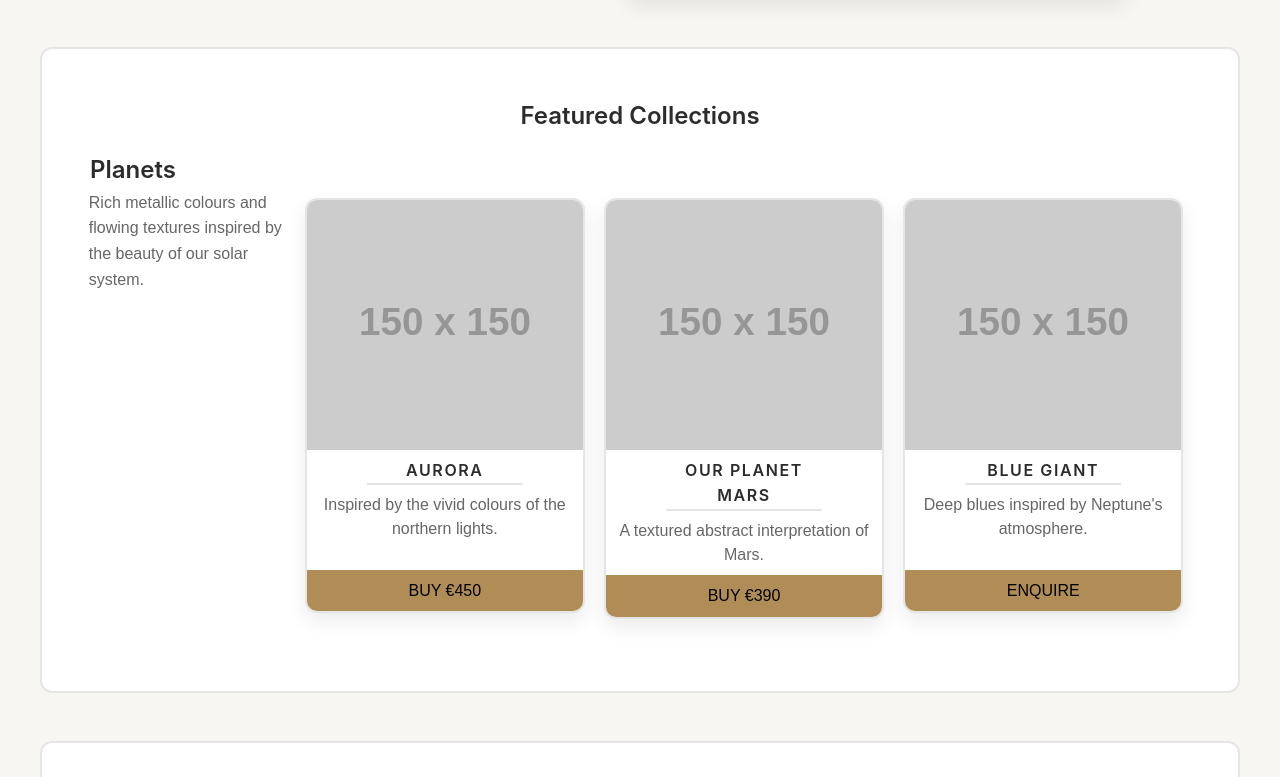
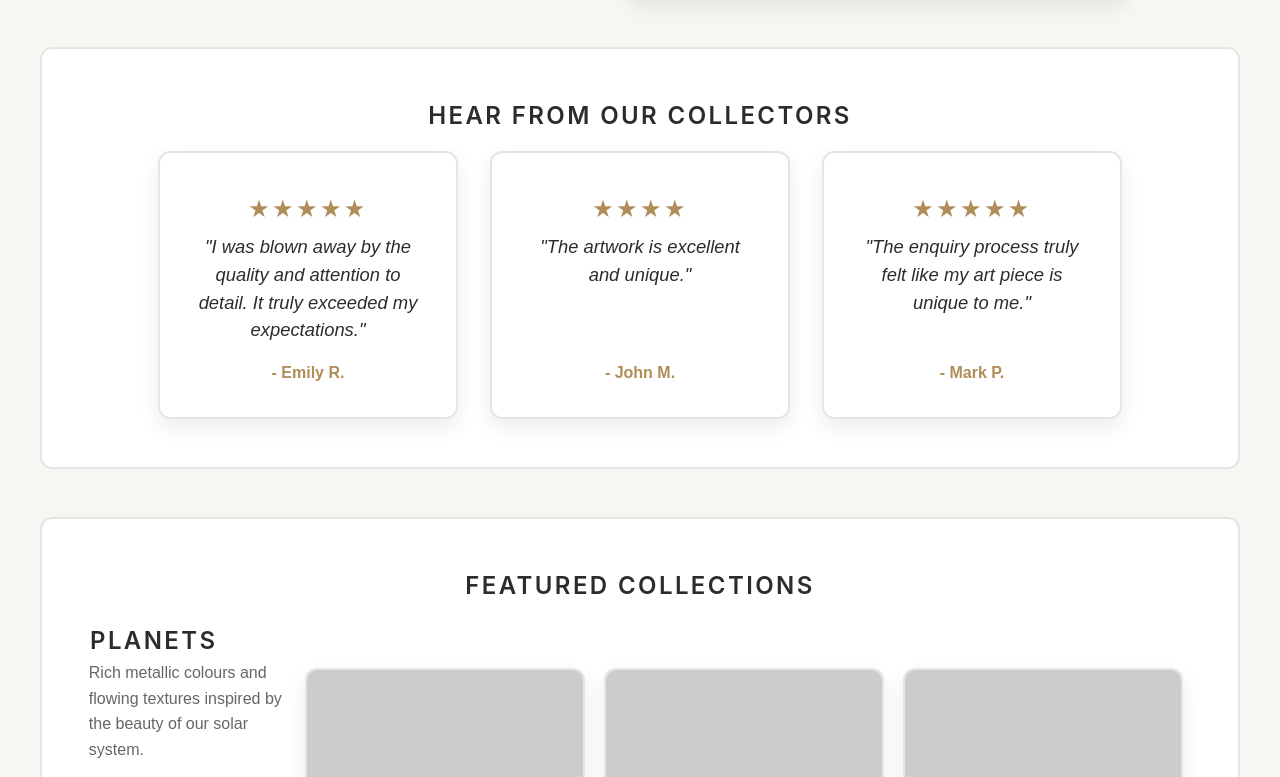
Before and after one commit to Emmet22/artist-website-template, a React (Vite) app: page / in a window 1280 px wide. Shown: the part 683-1460 px from the top of the page. Built offline with nearby package versions, Linux system fonts and the light colour scheme.

Commit message:
#23 created social proof section

```diff
--- /dev/null
+++ b/src/components/common/TestimonialCard.module.css
@@ -0,0 +1,45 @@
+.testimonialCard {
+    width: 300px;
+    min-height: 200px;
+
+    padding: 2rem;
+    background: var(--clr-surface);
+
+    border: 2px solid var(--clr-border);
+    border-radius: var(--radius);
+    box-shadow: var(--shadow);
+
+    display: flex;
+    flex-direction: column;
+    justify-content: space-between;
+
+    transition:
+        transform 0.3s ease,
+        box-shadow 0.3s ease;
+}
+
+.testimonialCard:hover {
+    transform: translateY(-5px);
+    box-shadow: var(--shadow-hover);
+}
+
+.rating {
+    font-size: 1.5rem;
+    color: var(--clr-accent);
+    line-height: 2;
+    letter-spacing: 0.15rem;
+}
+
+.quote {
+    flex: 1;
+    font-style: italic;
+    line-height: 1.5;
+    font-size: 1.15rem;
+}
+
+.name {
+    margin-top: 1rem;
+    font-weight: bold;
+    text-align: right;
+    color: var(--clr-accent);
+}
--- /dev/null
+++ b/src/components/common/TestimonialCard.tsx
@@ -0,0 +1,22 @@
+import styles from "./TestimonialCard.module.css";
+import type { Testimonial } from "../../types/Testimonial";
+
+function TestimonialCard({rating, quote, name}: Testimonial) {
+    return (
+        <div className={styles.testimonialCard}>
+            <div className={styles.rating}>
+                {"★".repeat(rating)}
+            </div>
+
+            <div className={styles.quote}>
+                "{quote}"
+            </div>
+
+            <p className={styles.name}>
+                - {name}
+            </p>
+        </div>
+    );
+}
+
+export default TestimonialCard;
--- a/src/components/common/TimelineItem.module.css
+++ b/src/components/common/TimelineItem.module.css
@@ -52,7 +52,7 @@
     box-shadow:var(--shadow);
 
     /* animation start */
-    opacty:0;
+    opacity:0;
     transition:
         opacity .8s ease,
         transform .8s ease,
--- /dev/null
+++ b/src/data/SampleTestimonials.ts
@@ -0,0 +1,22 @@
+import type {Testimonial} from '../types/Testimonial';
+
+export const testimonials: Testimonial[] = [
+    {
+        id: 1,
+        rating: 5,
+        quote: "I was blown away by the quality and attention to detail. It truly exceeded my expectations.",
+        name: "Emily R."
+    },
+    {
+        id: 2,
+        rating: 4,
+        quote: "The artwork is excellent and unique.",
+        name: "John M."
+    },
+    {
+        id: 3,
+        rating: 5,
+        quote: "The enquiry process truly felt like my art piece is unique to me.",
+        name: "Mark P."
+    }
+];
--- a/src/pages/Home.module.css
+++ b/src/pages/Home.module.css
@@ -1,3 +1,12 @@
+.testimonialContainer {
+    display: flex;
+    justify-content: center;
+    gap: 2rem;
+    flex-wrap: wrap;
+
+    margin-top: 1rem;
+}
+
 .flipCardContainer {
     display: flex;
     justify-content: center;
--- a/src/pages/Home.tsx
+++ b/src/pages/Home.tsx
@@ -6,15 +6,33 @@ import Hero from "../components/common/Hero";
 import Collection from "../components/artwork/Collection";
 import FlipCard from "../components/common/FlipCard";
 import Timeline from "../components/common/Timeline";
+import TestimonialCard from "../components/common/TestimonialCard";
 
 // import sample data
 import { sampleCollections } from "../data/SampleCollectionData";
 import { processSteps } from "../data/ProcessSteps";
+import {testimonials} from "../data/SampleTestimonials";
 
 function Home() {
     return (
       <>
         <Hero />
+
+        <Section>
+          <h2>Hear from our collectors</h2>
+
+          <div className={styles.testimonialContainer}>
+            {
+              testimonials.map((testimonial) => (
+                <TestimonialCard
+                  key={testimonial.id}
+                  {...testimonial}
+                />
+              ))
+            }
+          </div>
+
+        </Section>
 
         <Section>
           <h2>Featured Collections</h2>
--- a/src/styles/index.css
+++ b/src/styles/index.css
@@ -57,10 +57,14 @@ h1, h2, h3, h4, h5, h6 {
     font-family: var(--font-heading);
     color: var(--clr-primary);
     font-weight: 600;
+    text-transform: uppercase;
+    letter-spacing: 0.15rem;
 }
 
 p {
     color: var(--clr-secondary);
+    max-width: 700px;
+    margin: 0 auto;
 }
 
 /* image styling */
--- /dev/null
+++ b/src/types/Testimonial.ts
@@ -0,0 +1,6 @@
+export interface Testimonial {
+    id: number;
+    rating: number;
+    quote: string;
+    name: string;
+}
```
